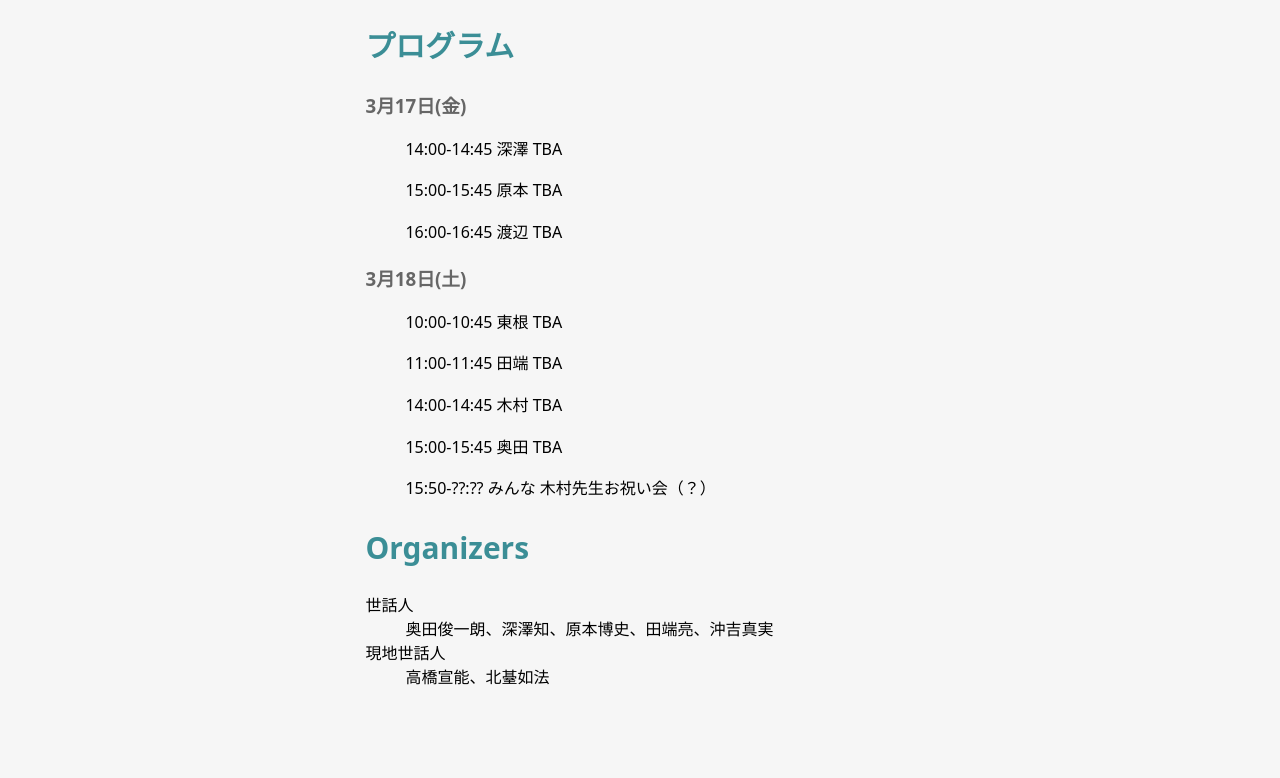
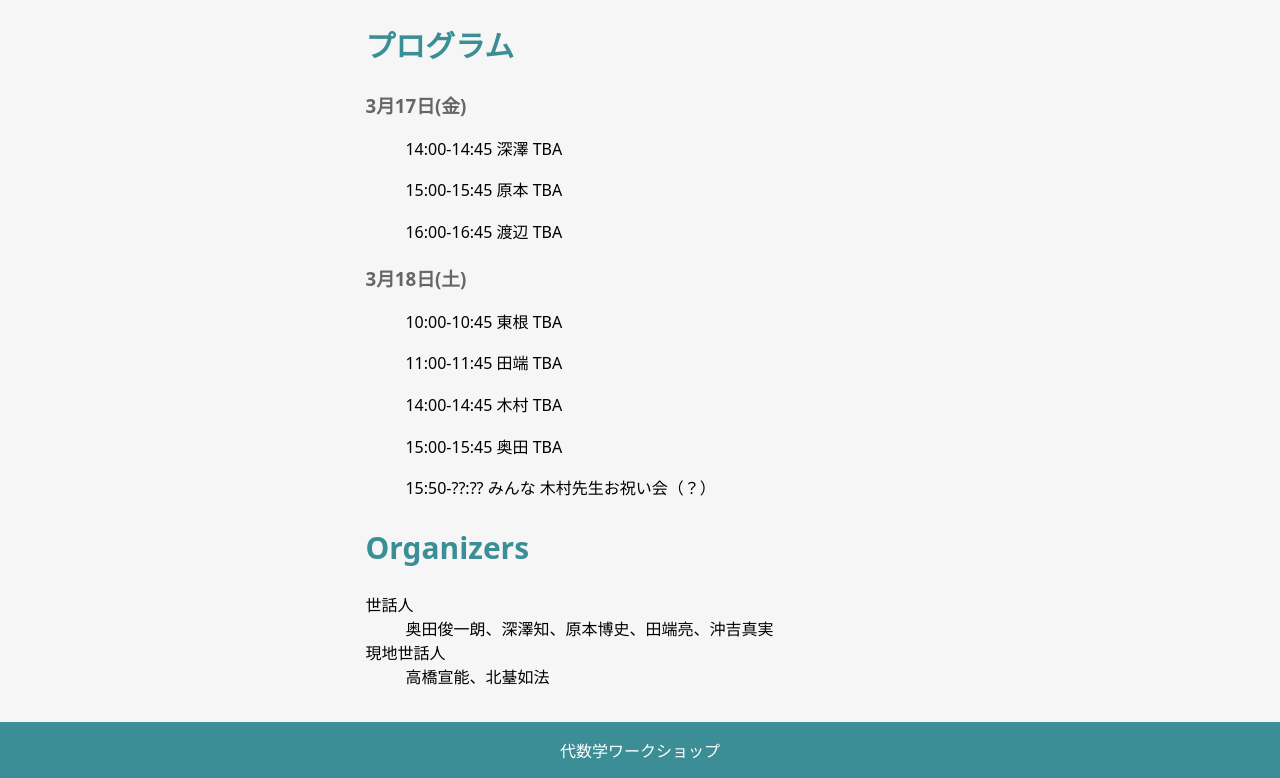
Before and after one commit to Nyoho/kimura60-site, an Astro site: page / in a window 1280 px wide. Shown: the part 699-1477 px from the top of the page. Before the commit the page ends 1421 px from the top, so only its background shows below. Built offline with nearby package versions, Linux system fonts and the light colour scheme; Astro itself is replaced by a stand-in of ours.

Commit message:
styling and make footer

```diff
--- a/src/pages/index.astro
+++ b/src/pages/index.astro
@@ -60,6 +60,9 @@ const allEvents = [
         </dl>
 
 	</main>
+    <footer>
+        代数学ワークショップ
+    </footer>
 </Layout>
 
 <style>
@@ -137,4 +140,11 @@ p {
 	 gap: 1rem;
 	 padding: 0;
  }
+ footer {
+     background-color: rgb(var(--main));
+     margin: 0;
+     padding: 1em;
+     text-align: center;
+     color: white;
+ }
 </style>
```
Lines whose indentation alone changed are shown as unchanged.
